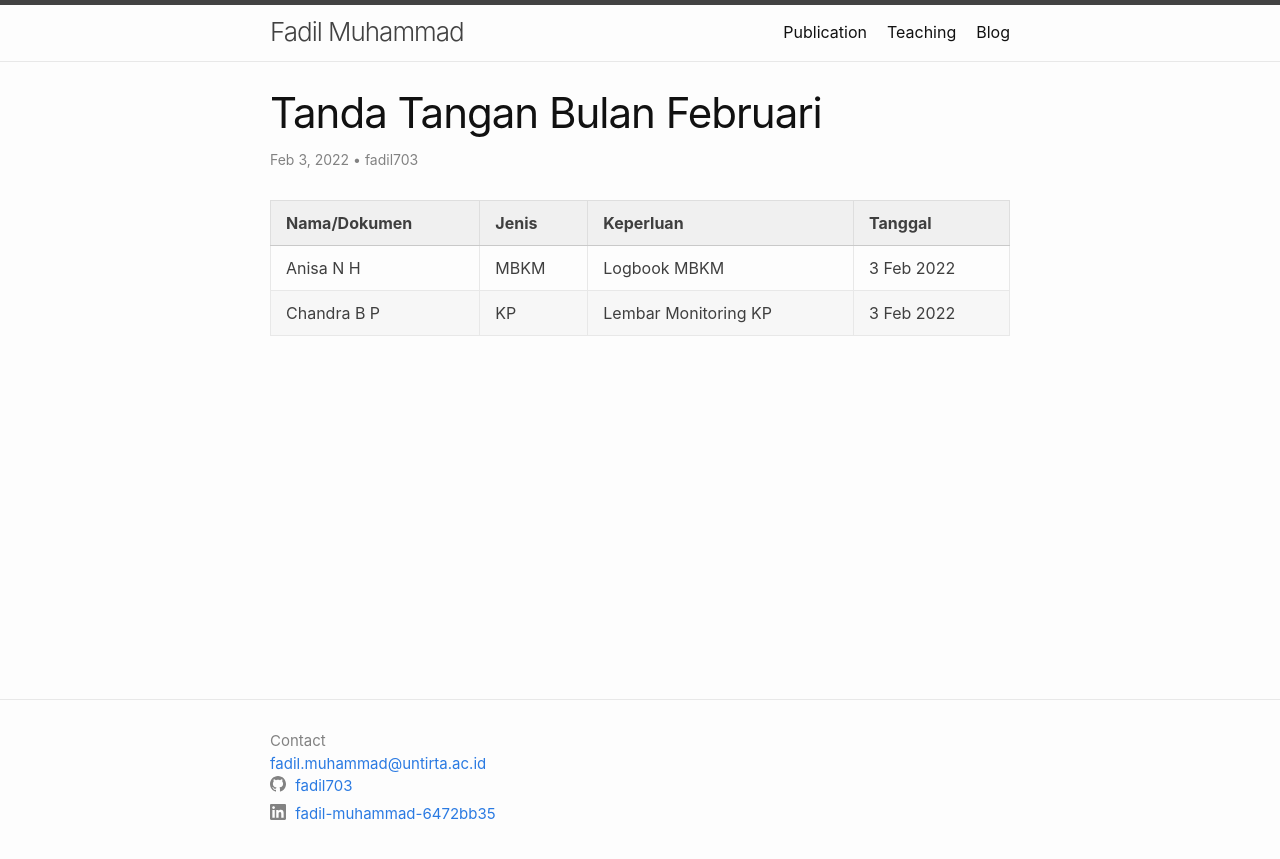
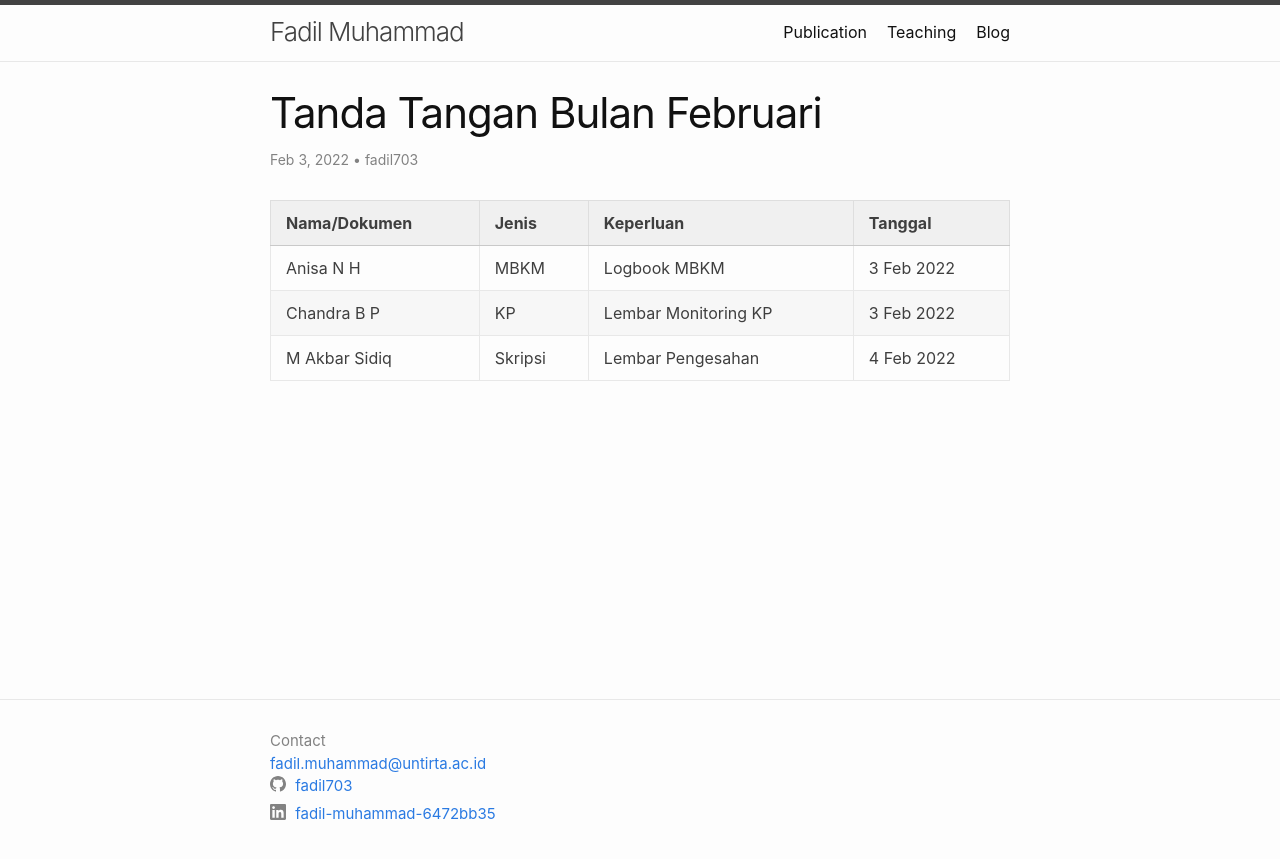
Before and after one commit to fadil703/fadil703.github.io, a Jekyll site: the page built from _posts/2022-02-03-february-signature.markdown, in a window 1280 px wide. Shown: the top 859 px of the page. Built offline with Jekyll 4.4.1, drawn with Linux system fonts in a browser that asks for light colours.

Commit message:
Update 2022-02-03-february-signature.markdown
add akbar shidiq

```diff
--- a/_posts/2022-02-03-february-signature.markdown
+++ b/_posts/2022-02-03-february-signature.markdown
@@ -9,4 +9,5 @@ author: "fadil703"
 | Nama/Dokumen | Jenis | Keperluan | Tanggal |
 | ------ | ------ | ------ | ------ |
 | Anisa N H | MBKM | Logbook MBKM | 3 Feb 2022 |
-|Chandra B P | KP  | Lembar Monitoring KP | 3 Feb 2022 |
+| Chandra B P | KP  | Lembar Monitoring KP | 3 Feb 2022 |
+| M Akbar Sidiq | Skripsi | Lembar Pengesahan | 4 Feb 2022 |
```
